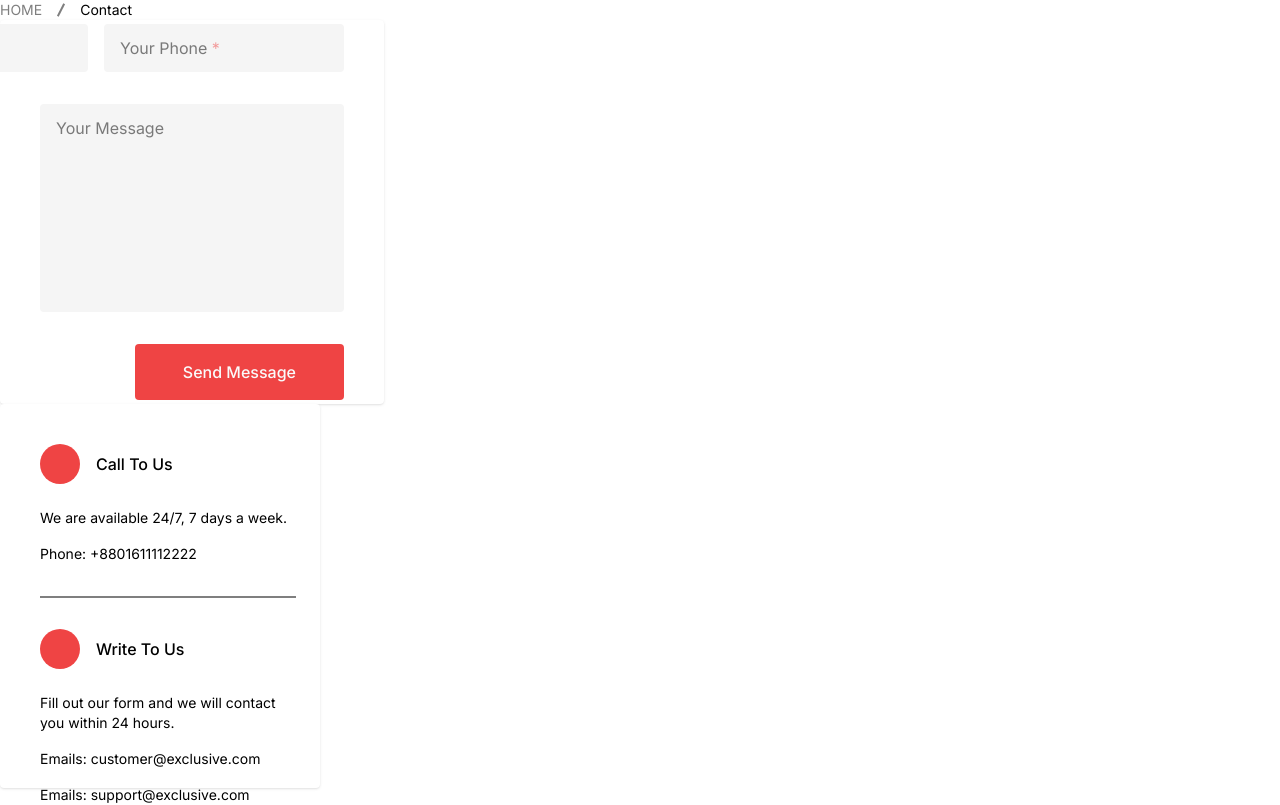
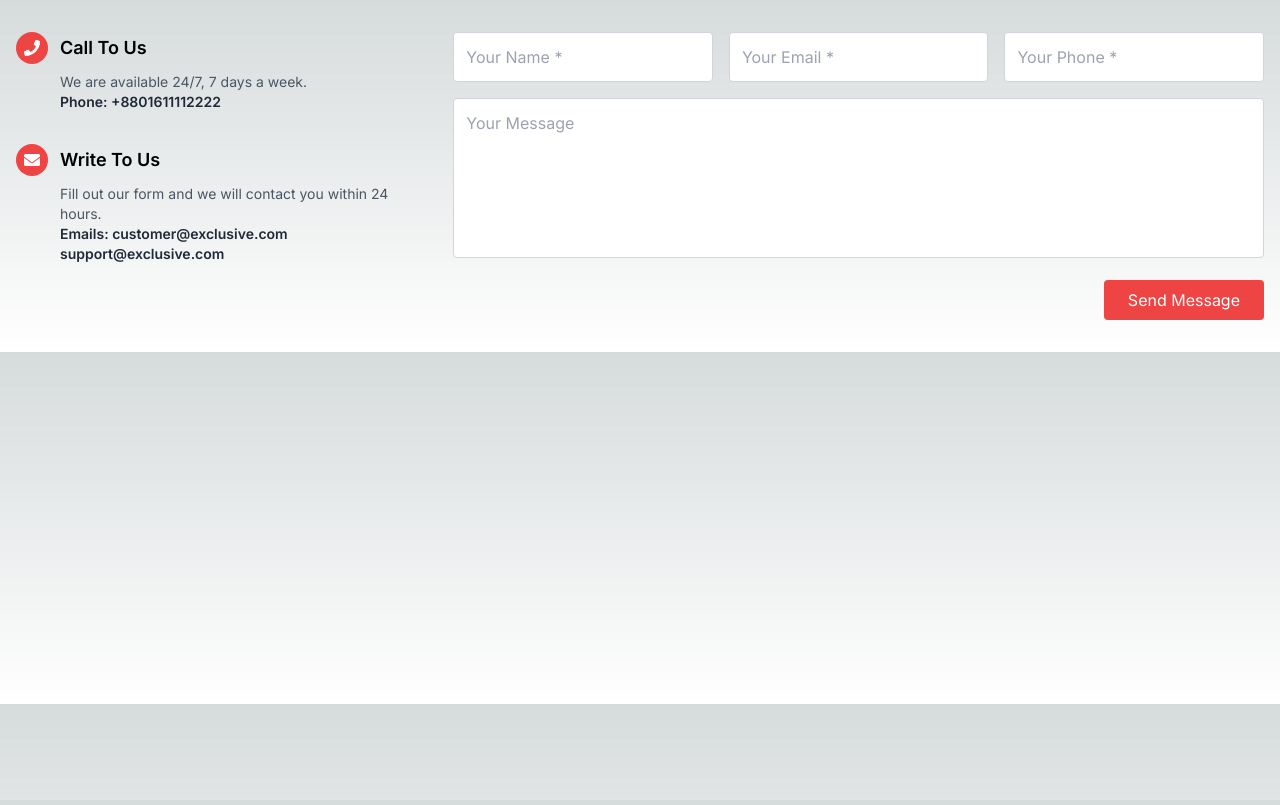
Before and after one commit to Our-marchi/Marchina, a Next.js app in the folder client/marchina/: page /contact in a window 1280 px wide. Built offline with nearby package versions, Linux system fonts and the light colour scheme.

Commit message:
nodemailer

```diff
--- a/client/marchina/app/Homepage/Navbar/page.tsx
+++ b/client/marchina/app/Homepage/Navbar/page.tsx
@@ -66,11 +66,11 @@ const Navbar: React.FC = () => {
           </div>
           <div className="flex items-center gap-12">
             <div className="relative group">
-              <Link href="/" className="text-center text-black text-base font-normal font-poppins leading-normal cursor-pointer transition-colors duration-300">Home</Link>
+              <Link href="/Homepage" className="text-center text-black text-base font-normal font-poppins leading-normal cursor-pointer transition-colors duration-300">Home</Link>
               <div className="absolute bottom-0 left-0 w-full h-0.5 bg-red-600 transform scale-x-0 transition-transform duration-300 group-hover:scale-x-100"></div>
             </div>
             <div className="relative group">
-              <Link href="/Contact" className="text-center text-black text-base font-normal font-poppins leading-normal cursor-pointer transition-colors duration-300">Contact</Link>
+              <Link href="/contact" className="text-center text-black text-base font-normal font-poppins leading-normal cursor-pointer transition-colors duration-300">Contact</Link>
               <div className="absolute bottom-0 left-0 w-full h-0.5 bg-red-600 transform scale-x-0 transition-transform duration-300 group-hover:scale-x-100"></div>
             </div>
             <div className="relative group">
@@ -78,7 +78,7 @@ const Navbar: React.FC = () => {
               <div className="absolute bottom-0 left-0 w-full h-0.5 bg-red-600 transform scale-x-0 transition-transform duration-300 group-hover:scale-x-100"></div>
             </div>
             <div className="relative group">
-              {!role && <Link href="/Signup" className="text-center text-black text-base font-normal font-poppins leading-normal cursor-pointer transition-colors duration-300">Sign Up</Link>}
+              {!role && <Link href="/SinUp" className="text-center text-black text-base font-normal font-poppins leading-normal cursor-pointer transition-colors duration-300">Sign Up</Link>}
               <div className="absolute bottom-0 left-0 w-full h-0.5 bg-red-600 transform scale-x-0 transition-transform duration-300 group-hover:scale-x-100"></div>
             </div>
           </div>
@@ -101,7 +101,7 @@ const Navbar: React.FC = () => {
               {isDropdownOpen && (
                 <div className="absolute right-0 mt-2 w-48 bg-white rounded shadow-lg z-10">
                   <div className="flex flex-col p-4">
-                    {!role && <button onClick={() => router.push('/Login')} className="text-left text-black text-sm font-normal font-poppins leading-tight hover:text-red-600 p-2 rounded transition-colors duration-300">Login</button>}
+                    {!role && <button onClick={() => router.push('/LogIn')} className="text-left text-black text-sm font-normal font-poppins leading-tight hover:text-red-600 p-2 rounded transition-colors duration-300">Login</button>}
                     {role && <button onClick={() => router.push('/Update')} className="text-left text-black text-sm font-normal font-poppins leading-tight hover:text-red-600 p-2 rounded transition-colors duration-300">Profile</button>}
                     {role && <button onClick={handleLogout} className="text-left text-black text-sm font-normal font-poppins leading-tight hover:text-red-600 p-2 rounded transition-colors duration-300">Logout</button>}
                     {role === 'admin' && <button onClick={() => router.push('/admin-dashboard')} className="text-left text-black text-sm font-normal font-poppins leading-tight hover:text-red-600 p-2 rounded transition-colors duration-300">Dashboard</button>}
--- a/client/marchina/app/Homepage/page.tsx
+++ b/client/marchina/app/Homepage/page.tsx
@@ -12,6 +12,7 @@ import ExploreProducts from './ExploreProducts/page';
 import FilteredProducts from './FilterProduct/page';
 import NewArrival from './NewArrival/page';
 import Footer from './Footer/page';
+import Navbar from './Navbar/page';
 
 type Product = {
   productid: string;
--- a/client/marchina/app/addProduct/page.tsx
+++ b/client/marchina/app/addProduct/page.tsx
@@ -76,7 +76,7 @@ const AddProd: React.FC = () => {
 
   const uploadSingleImage = async (base64: string) => {
     try {
-      const res = await axios.post('/api/uploadImage', { image: base64 });
+      const res = await axios.post('http://localhost:5000/api/uploadImage', { image: base64 });
       setUrl(res.data);
       if (res.data) {
         await axios.post(`http://localhost:5000/api/product/images/${productId}`, { imageurl: res.data });
@@ -134,7 +134,7 @@ const AddProd: React.FC = () => {
     }
 
     try {
-      const response = await axios.post('/api/product/add', product);
+      const response = await axios.post('http://localhost:5000/api/product/add', product);
       const newProductId = response.data.product.productid;
       setProductId(newProductId);
       setShowImageUpload(true);
@@ -280,7 +280,7 @@ const AddProd: React.FC = () => {
               </div>
               {url && (
                 <div className="mt-6 max-w-xs mx-auto">
-                  <Image
+                  <img
                     src={url || "https://via.placeholder.com/300"}
                     alt="Product"
                     width={300}
--- a/client/marchina/app/contact/page.module.css
+++ /dev/null
@@ -1,3 +0,0 @@
-.section{
-float: right;
-}
--- a/client/marchina/app/contact/page.tsx
+++ b/client/marchina/app/contact/page.tsx
@@ -1,79 +1,139 @@
-import React from 'react';
+'use client';
 
-const Contact: React.FC = () => {
-    console.log('hello');
+import React, { useState, FormEvent } from "react";
+import { FaPhone, FaEnvelope } from 'react-icons/fa';
+
+interface ContactFormState {
+  name: string;
+  recipient_email: string;
+  phone: string;
+  message: string;
+}
+
+export default function ContactForm() {
+  const [formState, setFormState] = useState<ContactFormState>({
+    name: "",
+    recipient_email: "",
+    phone: "",
+    message: ""
+  });
+
+  const handleChange = (e: React.ChangeEvent<HTMLInputElement | HTMLTextAreaElement>) => {
+    const { name, value } = e.target;
+    setFormState(prevState => ({ ...prevState, [name]: value }));
+  };
+
+  const sendMail = async (e: FormEvent) => {
+    e.preventDefault();
+    const { name, recipient_email, phone, message } = formState;
+    if (name && recipient_email && phone && message) {
+      try {
+        // Replace with your actual API endpoint
+        const response = await fetch("http://localhost:5000/send_email", {
+          method: "POST",
+          headers: {
+            "Content-Type": "application/json",
+          },
+          body: JSON.stringify({
+            name,
+            recipient_email,
+            phone,
+            message,
+          }),
+        });
+
+        if (response.ok) {
+          alert("Message Sent Successfully");
+        } else {
+          alert("Failed to send message");
+        }
+      } catch (err) {
+        console.error(err);
+        alert("Failed to send message");
+      }
+    } else {
+      alert("Please fill in all fields");
+    }
+  };
 
   return (
-    <div>
-      <div className="flex items-center gap-3 h-5">
-        <div className="text-sm font-normal text-black opacity-50">HOME</div>
-        <div className="w-3.5 h-px border border-black/50 transform rotate-[117.05deg]"></div>
-        <div className="text-sm font-normal text-black">Contact</div>
-      </div>
-      <div className="w-96 h-96 p-10 bg-white rounded shadow flex justify-center items-center">
-        <div className="flex flex-col items-end gap-8 w-full">
-          <div className="flex gap-4">
-            <div className="relative w-60 h-12">
-              <div className="absolute w-full h-full bg-neutral-100 rounded"></div>
-              <div className="section">
-                <span className="text-black text-base font-normal">Your Name </span>
-                <span className="text-red-500 text-base font-normal">*</span>
+    <div className="container mx-auto px-4 py-8">
+      <div className="flex flex-col md:flex-row gap-8">
+        <div className="md:w-1/3">
+          <div className="mb-8">
+            <div className="flex items-center mb-2">
+              <div className="bg-red-500 rounded-full p-2 mr-3">
+                <FaPhone className="text-white" />
               </div>
+              <h2 className="text-lg font-semibold">Call To Us</h2>
             </div>
-            <div className="relative w-60 h-12">
-              <div className="absolute w-full h-full bg-neutral-100 rounded"></div>
-              <div className="absolute left-4 top-3 opacity-50">
-                <span className="text-black text-base font-normal">Your Email </span>
-                <span className="text-red-500 text-base font-normal">*</span>
+            <p className="text-sm text-gray-600 ml-11">We are available 24/7, 7 days a week.</p>
+            <p className="text-sm text-gray-800 ml-11 font-semibold">Phone: +8801611112222</p>
+          </div>
+
+          <div>
+            <div className="flex items-center mb-2">
+              <div className="bg-red-500 rounded-full p-2 mr-3">
+                <FaEnvelope className="text-white" />
               </div>
+              <h2 className="text-lg font-semibold">Write To Us</h2>
             </div>
-            <div className="relative w-60 h-12">
-              <div className="absolute w-full h-full bg-neutral-100 rounded"></div>
-              <div className="absolute left-4 top-3 opacity-50">
-                <span className="text-black text-base font-normal">Your Phone </span>
-                <span className="text-red-500 text-base font-normal">*</span>
-              </div>
-            </div>
-          </div>
-          <div className="relative w-full h-52">
-            <div className="absolute w-full h-full bg-neutral-100 rounded"></div>
-            <div className="absolute left-4 top-3 opacity-50 text-black text-base font-normal">Your Message</div>
-          </div>
-          <div className="px-12 py-4 bg-red-500 rounded flex justify-center items-center gap-2.5">
-            <div className="text-neutral-50 text-base font-medium">Send Message</div>
+            <p className="text-sm text-gray-600 ml-11">Fill out our form and we will contact you within 24 hours.</p>
+            <p className="text-sm text-gray-800 ml-11 font-semibold">Emails: customer@exclusive.com</p>
+            <p className="text-sm text-gray-800 ml-11 font-semibold">support@exclusive.com</p>
           </div>
         </div>
-      </div>
-      <div className="w-80 h-96 p-10 bg-white rounded shadow flex flex-col items-center">
-        <div className="flex flex-col items-start gap-8 w-full">
-          <div className="flex flex-col items-start gap-6">
-            <div className="flex items-center gap-4">
-              <div className="w-10 h-10 p-2.5 bg-red-500 rounded-3xl flex justify-center items-center"></div>
-              <div className="text-black text-base font-medium">Call To Us</div>
+
+        <div className="md:w-2/3">
+          <form onSubmit={sendMail} className="space-y-4">
+            <div className="grid grid-cols-3 gap-4">
+              <input
+                type="text"
+                name="name"
+                value={formState.name}
+                onChange={handleChange}
+                placeholder="Your Name *"
+                className="col-span-1 p-3 border border-gray-300 rounded"
+                required
+              />
+              <input
+                type="email"
+                name="recipient_email"
+                value={formState.recipient_email}
+                onChange={handleChange}
+                placeholder="Your Email *"
+                className="col-span-1 p-3 border border-gray-300 rounded"
+                required
+              />
+              <input
+                type="tel"
+                name="phone"
+                value={formState.phone}
+                onChange={handleChange}
+                placeholder="Your Phone *"
+                className="col-span-1 p-3 border border-gray-300 rounded"
+                required
+              />
             </div>
-            <div className="flex flex-col items-start gap-4">
-              <div className="w-64 text-black text-sm font-normal">We are available 24/7, 7 days a week.</div>
-              <div className="text-black text-sm font-normal">Phone: +8801611112222</div>
+            <textarea
+              name="message"
+              value={formState.message}
+              onChange={handleChange}
+              placeholder="Your Message"
+              className="w-full p-3 border border-gray-300 rounded h-40 resize-none"
+              required
+            ></textarea>
+            <div className="text-right">
+              <button
+                type="submit"
+                className="bg-red-500 text-white py-2 px-6 rounded hover:bg-red-600 transition duration-300"
+              >
+                Send Message
+              </button>
             </div>
-          </div>
-          <div className="w-64 h-px opacity-50 flex justify-center items-center">
-            <div className="w-64 h-px border border-black"></div>
-          </div>
-          <div className="flex flex-col items-start gap-6">
-            <div className="flex items-center gap-4">
-              <div className="w-10 h-10 p-2.5 bg-red-500 rounded-3xl flex justify-center items-center"></div>
-              <div className="text-black text-base font-medium">Write To Us</div>
-            </div>
-            <div className="flex flex-col items-start gap-4">
-              <div className="w-64 text-black text-sm font-normal">Fill out our form and we will contact you within 24 hours.</div>
-              <div className="text-black text-sm font-normal">Emails: customer@exclusive.com</div>
-              <div className="text-black text-sm font-normal">Emails: support@exclusive.com</div>
-            </div>
-          </div>
+          </form>
         </div>
       </div>
     </div>
   );
-};
-
-export default Contact
+}
--- a/client/marchina/app/globals.css
+++ b/client/marchina/app/globals.css
@@ -16,7 +16,7 @@
   }
 }
 
-/* body {
+body {
   color: rgb(var(--foreground-rgb));
   background: linear-gradient(
       to bottom,
@@ -24,7 +24,7 @@
       rgb(var(--background-end-rgb))
     )
     rgb(var(--background-start-rgb));
-} */
+}
 
 @layer utilities {
   .text-balance {
--- a/client/marchina/next.config.mjs
+++ b/client/marchina/next.config.mjs
@@ -9,7 +9,7 @@ const nextConfig = {
         pathname: '/**',
       },
     ],
-    domains:['via.placeholder.com','localhost','play-lh.googleusercontent.com','images.unsplash.com', 'play-lh.googleusercontent.com'],
+    domains:['via.placeholder.com','localhost','play-lh.googleusercontent.com','images.unsplash.com', 'play-lh.googleusercontent.com','www.apple.com','s.isanook.com','iphonewired.com','tinyurl.com','i.pinimg.com'],
   },
 }
 
--- a/client/marchina/tailwind.config.js
+++ b/client/marchina/tailwind.config.js
@@ -1,9 +1,9 @@
 /** @type {import('tailwindcss').Config} */
 module.exports = {
   content: [
-    "./app/**/*.{js,ts,jsx,tsx,mdx}",
-    "./pages/**/*.{js,ts,jsx,tsx,mdx}",
-    "./components/**/*.{js,ts,jsx,tsx,mdx}",
+    "./app/**/*.{js,ts,jsx,tsx}",
+    "./pages/**/*.{js,ts,jsx,tsx}",
+    "./components/**/*.{js,ts,jsx,tsx}",
   ],
   theme: {
     extend: {},
```
Also changed, not shown: client/marchina/app/Homepage/ExploreProducts/page.tsx (+32 -12 lines), client/marchina/app/page.tsx (+8 -5 lines), client/marchina/postcss.config.js (+0 -8 lines).
